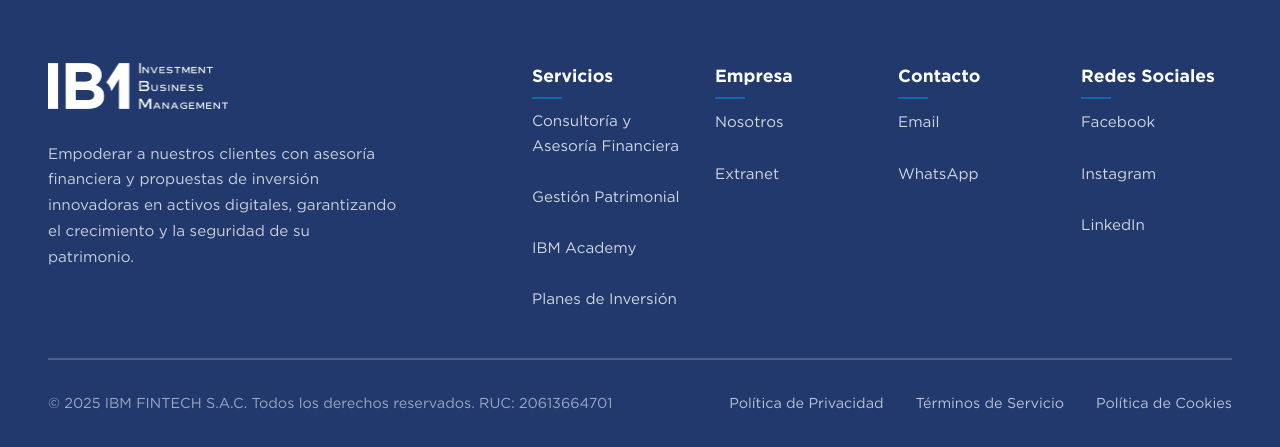
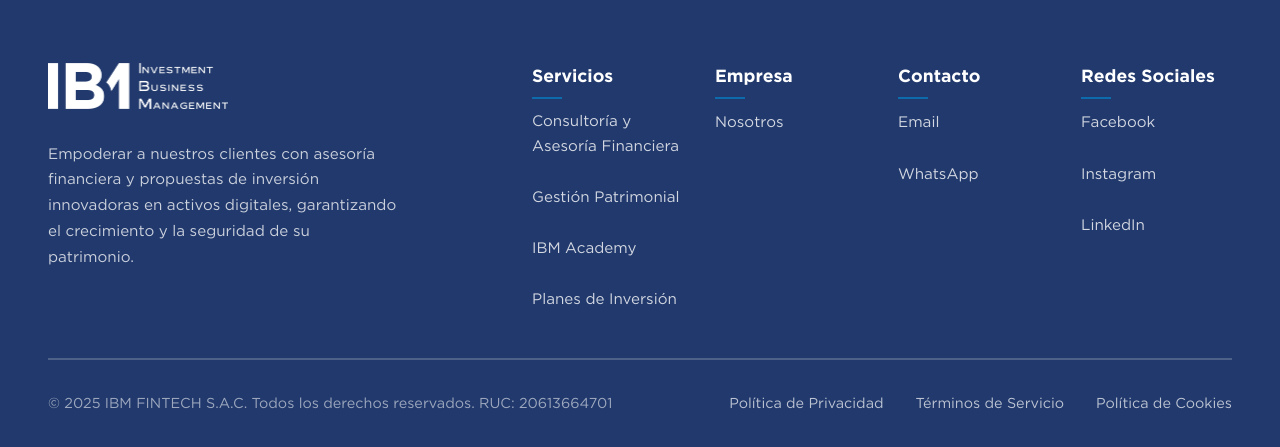
Before and after one commit to piercruzc/IB1, a PHP site: page /blog.php in a window 1280 px wide. Shown: the part 5057-5504 px from the top of the page. Run offline with PHP 8.4, Linux system fonts and the light colour scheme; some libraries are stand-ins or nearby versions.

Commit message:
feat: add cookies page and remove Extranet link from footer

```diff
--- a/includes/footer.php
+++ b/includes/footer.php
@@ -21,7 +21,7 @@
                     <ul>
                         <li><a href="nosotros.html">Nosotros</a></li>
                         <!--<li><a href="blog.html">Blog</a></li>-->
-                        <li><a href="#" target="_blank">Extranet</a></li>
+                        <!--<li><a href="#" target="_blank">Extranet</a></li>-->
                     </ul>
                 </div>
                 <div class="footer-column">
```
Also changed, not shown: cookies.html (deleted), cookies.php (added).
